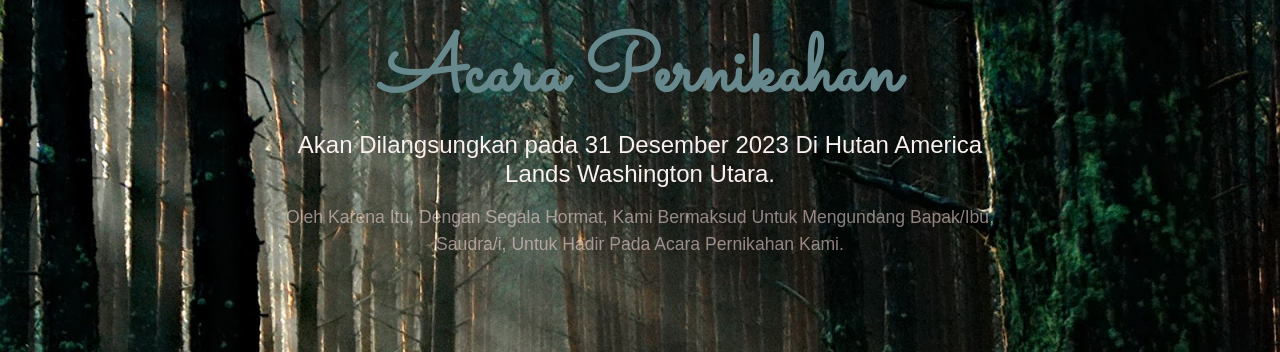
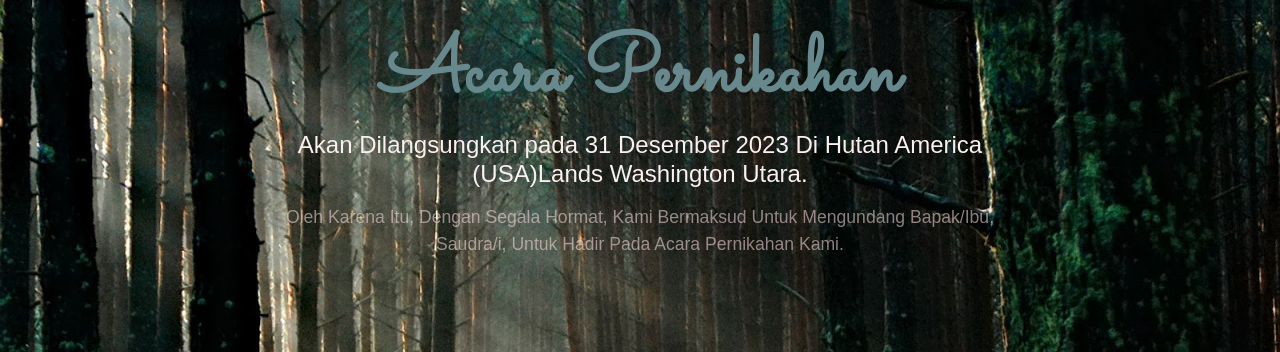
Before and after one commit to icalysf7/personal-site, a plain HTML site: page index.html in a window 1280 px wide. Shown: the part 1020-1372 px from the top of the page. Drawn offline with nearby package versions, Linux system fonts and the light colour scheme.

Commit message:
edit index

```diff
--- a/index.html
+++ b/index.html
@@ -69,7 +69,7 @@
     <div class="row justify-content-center">
       <div class="col-md-8 text-center">
         <h2>Acara Pernikahan</h2>
-        <h3>Akan Dilangsungkan pada 31 Desember 2023 Di Hutan America Lands Washington Utara.</h3>
+        <h3>Akan Dilangsungkan pada 31 Desember 2023 Di Hutan America (USA)Lands Washington Utara.</h3>
         <p>Oleh Karena Itu, Dengan Segala Hormat, Kami Bermaksud Untuk Mengundang Bapak/Ibu,
           Saudra/i, Untuk Hadir Pada Acara Pernikahan Kami.</p>
       </div>
```
